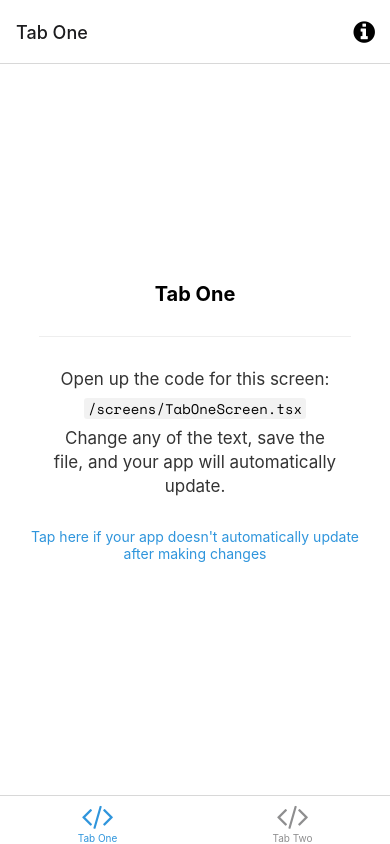
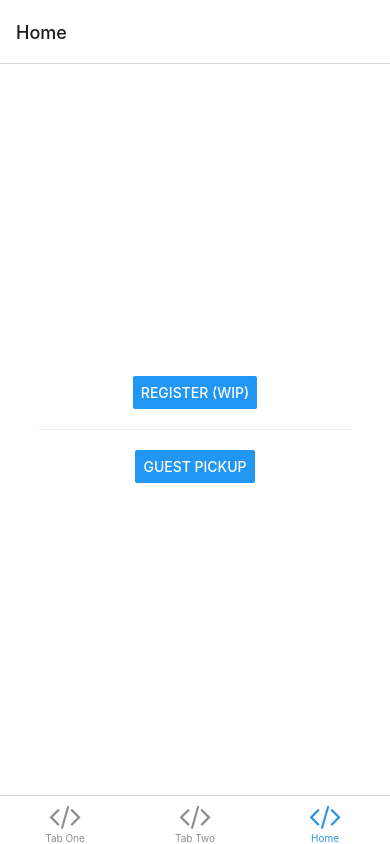
Before and after one commit to faups/CarpoolMobile, a React Native app: screen /Home in a window 390 px wide. Built offline with nearby package versions, Linux system fonts and the light colour scheme; what expo-linking would draw is missing.

Commit message:
Added HomeScreen.tsx and CheckInScreen.tsx and updated navigation for them

```diff
--- a/navigation/index.tsx
+++ b/navigation/index.tsx
@@ -8,7 +8,7 @@ import { createBottomTabNavigator } from '@react-navigation/bottom-tabs';
 import { NavigationContainer, DefaultTheme, DarkTheme } from '@react-navigation/native';
 import { createNativeStackNavigator } from '@react-navigation/native-stack';
 import * as React from 'react';
-import { ColorSchemeName, Pressable } from 'react-native';
+import { ColorSchemeName, Pressable, Button } from 'react-native';
 
 import Colors from '../constants/Colors';
 import useColorScheme from '../hooks/useColorScheme';
@@ -16,6 +16,8 @@ import ModalScreen from '../screens/ModalScreen';
 import NotFoundScreen from '../screens/NotFoundScreen';
 import TabOneScreen from '../screens/TabOneScreen';
 import TabTwoScreen from '../screens/TabTwoScreen';
+import CheckInScreen from '../screens/CheckInScreen';
+import HomeScreen from '../screens/HomeScreen';
 import { RootStackParamList, RootTabParamList, RootTabScreenProps } from '../types';
 import LinkingConfiguration from './LinkingConfiguration';
 
@@ -40,6 +42,7 @@ function RootNavigator() {
     <Stack.Navigator>
       <Stack.Screen name="Root" component={BottomTabNavigator} options={{ headerShown: false }} />
       <Stack.Screen name="NotFound" component={NotFoundScreen} options={{ title: 'Oops!' }} />
+      <Stack.Screen name="CheckIn" component={CheckInScreen} options={{ title: 'Guest Pickup' }} />
       <Stack.Group screenOptions={{ presentation: 'modal' }}>
         <Stack.Screen name="Modal" component={ModalScreen} />
       </Stack.Group>
@@ -92,6 +95,14 @@ function BottomTabNavigator() {
           tabBarIcon: ({ color }) => <TabBarIcon name="code" color={color} />,
         }}
       />
+      <BottomTab.Screen
+        name="Home"
+        component={HomeScreen}
+        options={({ navigation }: RootTabScreenProps<'Home'>) => ({
+          title: 'Home',
+          tabBarIcon: ({ color }) => <TabBarIcon name="code" color={color} />,
+        })}
+      />
     </BottomTab.Navigator>
   );
 }
--- a/package.json
+++ b/package.json
@@ -14,9 +14,11 @@
   },
   "dependencies": {
     "@expo/vector-icons": "^13.0.0",
+    "@expo/webpack-config": "^0.17.0",
     "@react-navigation/bottom-tabs": "^6.0.5",
     "@react-navigation/native": "^6.0.2",
     "@react-navigation/native-stack": "^6.1.0",
+    "@types/react-native-material-dropdown": "^0.11.5",
     "expo": "~46.0.16",
     "expo-asset": "~8.6.1",
     "expo-constants": "~13.2.4",
@@ -29,6 +31,8 @@
     "react": "18.0.0",
     "react-dom": "18.0.0",
     "react-native": "0.69.6",
+    "react-native-material-dropdown": "^0.11.1",
+    "react-native-modal-dropdown": "^1.0.2",
     "react-native-safe-area-context": "4.3.1",
     "react-native-screens": "~3.15.0",
     "react-native-web": "~0.18.7"
@@ -37,6 +41,7 @@
     "@babel/core": "^7.12.9",
     "@types/react": "~18.0.14",
     "@types/react-native": "~0.69.1",
+    "@types/react-native-modal-dropdown": "^1.0.0",
     "jest": "^26.6.3",
     "jest-expo": "~44.0.1",
     "react-test-renderer": "18.0.0",
--- /dev/null
+++ b/screens/CheckInScreen.tsx
@@ -0,0 +1,59 @@
+import { StatusBar } from 'expo-status-bar';
+import { useState, Component} from 'react'
+import { Platform, StyleSheet, TextInput, Button} from 'react-native';
+import ModalDropdown from 'react-native-modal-dropdown';
+
+import { Text, View } from '../components/Themed';
+
+export default function CheckInScreen() {
+  const [text] = useState('');
+  return (
+    <View style={styles.container}>
+      <Text style={styles.title}>Pickup</Text>
+      <View style={styles.separator} lightColor="#eee" darkColor="rgba(255,255,255,0.1)" />
+      <Text style={styles.form}>Carpool Number:</Text>
+      <TextInput style={styles.input} placeholder="Carpool Number" onChangeText={newText => (newText)} defaultValue={text}/>
+      <Text style={styles.form}>Pickup Location:</Text>
+      <ModalDropdown
+      dropdownStyle={{marginTop: 0.5, width: '20%', borderRadius: 10, borderWidth: 0, elevation: 3, overflow: 'hidden'}}
+      options={['Playground', 'Art Wing']} />
+      <Text style={styles.form}>Student Name:</Text>
+      <TextInput style={styles.input} placeholder="Student Name" onChangeText={newText => (newText)} defaultValue={text}/>
+
+      <Button
+          title="Submit"
+          onPress={() => "doSomething()"}
+        />
+
+      {/* Use a light status bar on iOS to account for the black space above the modal */}
+      <StatusBar style={Platform.OS === 'ios' ? 'light' : 'auto'} />
+    </View>
+  );
+}
+
+const styles = StyleSheet.create({
+  container: {
+    flex: 1,
+    alignItems: 'center',
+    justifyContent: 'center',
+  },
+  title: {
+    fontSize: 20,
+    height: 100,
+    fontWeight: 'bold',
+  },
+  form: {
+    fontSize: 18
+  },
+  separator: {
+    marginVertical: 30,
+    height: 1,
+    width: '80%',
+  },
+  input: {
+    height: 40,
+    margin: 12,
+    borderWidth: 1,
+    padding: 10
+  }
+});
--- /dev/null
+++ b/screens/HomeScreen.tsx
@@ -0,0 +1,37 @@
+import { StyleSheet, Button } from 'react-native';
+
+import { Text, View } from '../components/Themed';
+import { RootTabScreenProps } from '../types';
+
+export default function HomeScreen({ navigation }: RootTabScreenProps<'Home'>) {
+  return (
+    <View style={styles.container}>
+      <Button
+          title="Register (WIP)"
+          onPress={() => "doSomething()"}
+        />
+      <View style={styles.separator} lightColor="#eee" darkColor="rgba(255,255,255,0.1)" />
+      <Button
+          title="Guest Pickup"
+          onPress={() => navigation.navigate('CheckIn')}
+        />
+    </View>
+  );
+}
+
+const styles = StyleSheet.create({
+  container: {
+    flex: 1,
+    alignItems: 'center',
+    justifyContent: 'center',
+  },
+  title: {
+    fontSize: 20,
+    fontWeight: 'bold',
+  },
+  separator: {
+    marginVertical: 20,
+    height: 1,
+    width: '80%',
+  },
+});
--- a/types.tsx
+++ b/types.tsx
@@ -17,6 +17,7 @@ export type RootStackParamList = {
   Root: NavigatorScreenParams<RootTabParamList> | undefined;
   Modal: undefined;
   NotFound: undefined;
+  CheckIn: undefined;
 };
 
 export type RootStackScreenProps<Screen extends keyof RootStackParamList> = NativeStackScreenProps<
@@ -27,6 +28,7 @@ export type RootStackScreenProps<Screen extends keyof RootStackParamList> = Nati
 export type RootTabParamList = {
   TabOne: undefined;
   TabTwo: undefined;
+  Home: undefined;
 };
 
 export type RootTabScreenProps<Screen extends keyof RootTabParamList> = CompositeScreenProps<
```
